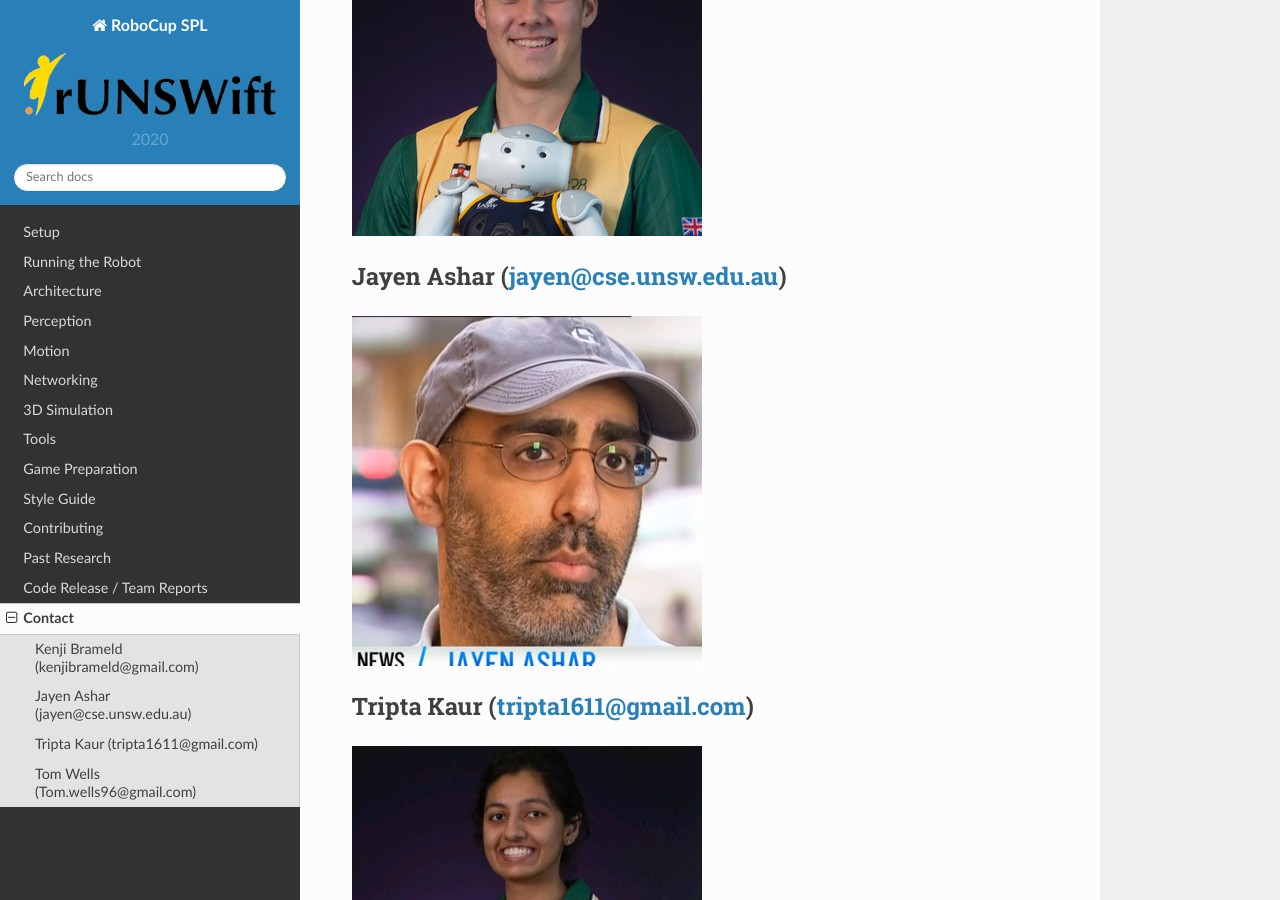
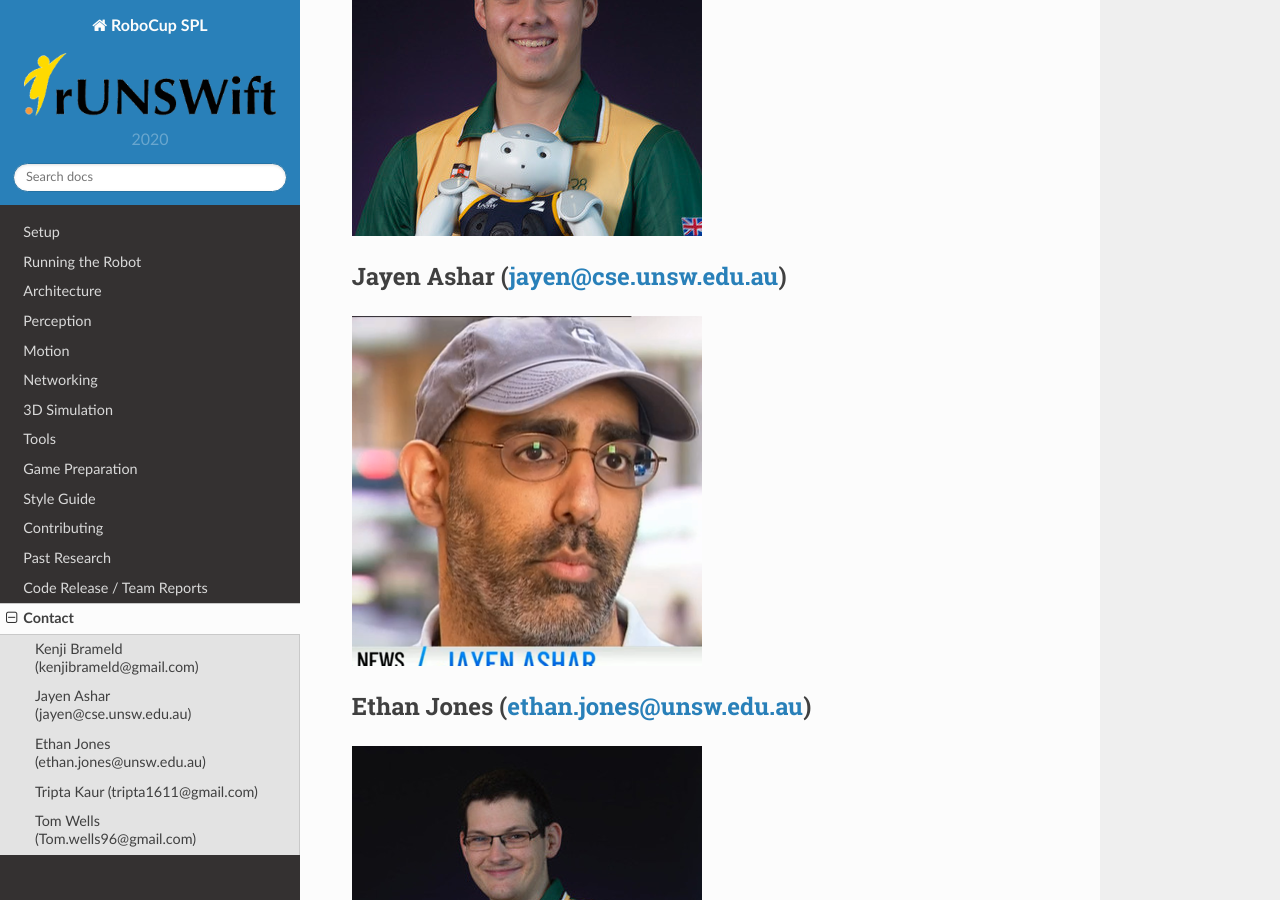
Before and after one commit to UNSWComputing/rUNSWift-docs, a Sphinx documentation site: the page built from source/contact.rst, in a window 1280 px wide and 900 px high, scrolled down 330 px. Built offline with Sphinx 7.4.7 and the Read the Docs theme 2.0.0, drawn with Linux system fonts in a browser that asks for light colours.

Commit message:
add ethan to contacts

```diff
--- a/source/contact.rst
+++ b/source/contact.rst
@@ -16,6 +16,12 @@ Jayen Ashar (jayen@cse.unsw.edu.au)
 
 .. figure:: /images/jayen_ashar.png
 
+*************************************
+Ethan Jones (ethan.jones@unsw.edu.au)
+*************************************
+
+.. figure:: /images/ethan_jones.jpeg
+
 **********************************
 Tripta Kaur (tripta1611@gmail.com)
 **********************************
```
Also changed, not shown: source/images/ethan_jones.jpeg (added).
